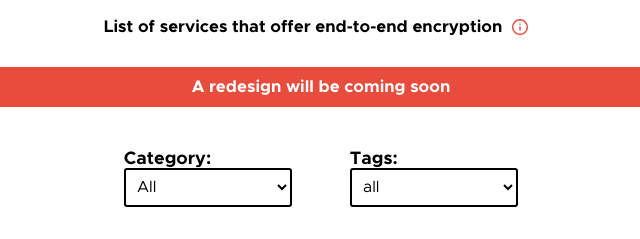
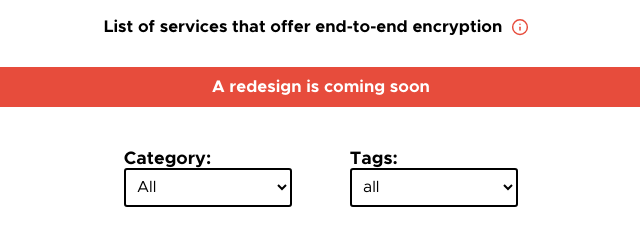
Before and after one commit to oneminch/EncryptedList-v1, a website built with webpack: page index.html in a window 1280 px wide. Shown: the part 132-371 px from the top of the page, 319-959 px from the left. Built offline with nearby package versions, Linux system fonts and the light colour scheme; files whose address does not match are found by name.

```diff
--- a/index.html
+++ b/index.html
@@ -62,7 +62,7 @@
    <!-- Remove this after redesign -->
    <h3
       style="line-height: 40px; height: 40px; border-radius: 5px; text-align: center; background-color: #e74c3c; color: #fff;">
-      A redesign will be coming soon
+      A redesign is coming soon
    </h3>
    <!-- Filter options -->
    <div class="options">
```
